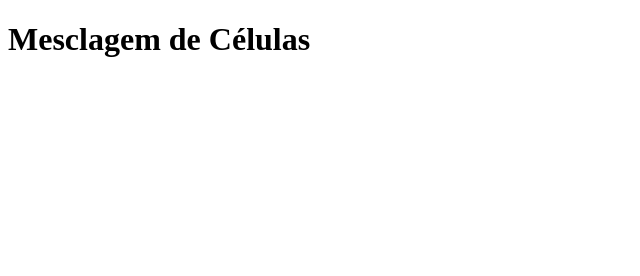
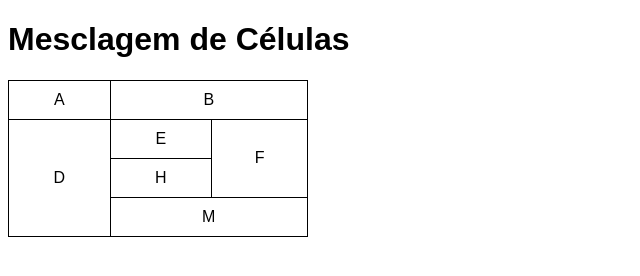
Before and after one commit to lourencotg/html-css, a plain HTML site: page exercicios/ex023/tabela003.html in a window 1280 px wide. Shown: the whole page, without its empty margins (0-640 px from the left). Drawn offline with Linux system fonts and the light colour scheme.

Commit message:
fiz a mesclagem das celulas

```diff
--- a/exercicios/ex023/tabela003.html
+++ b/exercicios/ex023/tabela003.html
@@ -4,9 +4,41 @@
     <meta charset="UTF-8">
     <meta name="viewport" content="width=device-width, initial-scale=1.0">
     <title>Tabelas</title>
+    <style>
+        body {
+            font-family: Arial, Helvetica, sans-serif;
+        }
+
+        table {
+            border-collapse: collapse;
+            width: 300px;
+        }
+
+        td {
+            border: 1px solid black;
+            padding: 10px;
+            text-align: center;
+        }
+    </style>
 </head>
 <body>
     <h1>Mesclagem de Células</h1>
-
+    <table>
+        <tr>
+            <td>A</td>
+            <td colspan="2">B</td>
+        </tr>
+        <tr>
+            <td rowspan="3">D</td>
+            <td>E</td>
+            <td rowspan="2">F</td>
+        </tr>
+        <tr>
+            <td>H</td>
+        </tr>
+        <tr>
+            <td colspan="2">M</td>
+        </tr>
+    </table>
 </body>
 </html>
```
